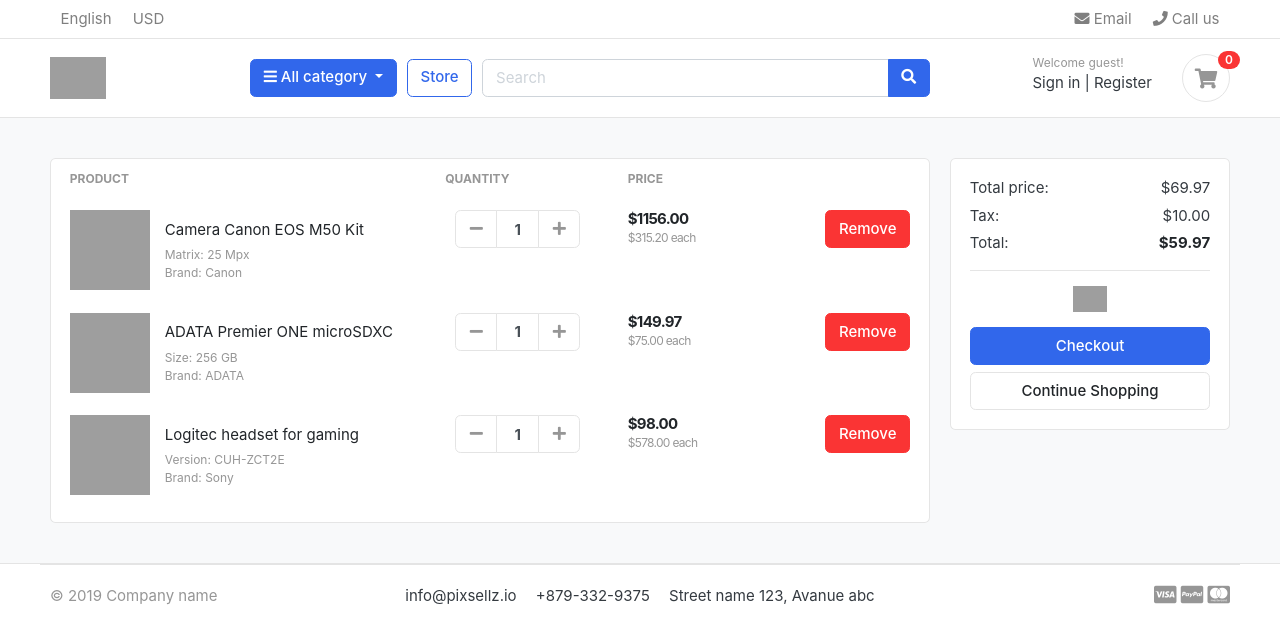
After one commit to azorlu80/ecommerce, a Django app: template templates/store/cart.html in a window 1280 px wide. The commit adds this page. Shown: the top 644 px of the page. Run offline with Django 3.2, Linux system fonts and the light colour scheme; the template is opened without the code that fills it, so the values that code supplies are empty; some libraries are stand-ins or nearby versions; some web fonts are replaced; grey boxes are pictures that could not be loaded.

Commit message:
second commit

```diff
--- /dev/null
+++ b/carts/urls.py
@@ -0,0 +1,7 @@
+from django.urls import path
+from . import views
+
+
+urlpatterns = [
+    path('', views.cart, name='cart')
+]
--- a/prosenin/settings.py
+++ b/prosenin/settings.py
@@ -38,6 +38,7 @@ INSTALLED_APPS = [
     'category',  # oluşturulan category eklendir.
     'accounts',
     'store',
+    'carts',
 ]
 
 MIDDLEWARE = [
--- a/prosenin/urls.py
+++ b/prosenin/urls.py
@@ -23,4 +23,5 @@ urlpatterns = [
                   path('admin/', admin.site.urls),
                   path('', views.home, name='home'),
                   path('store/', include('store.urls')),
+                  path('cart', include('carts.urls')),
               ] + static(settings.MEDIA_URL, document_root=settings.MEDIA_ROOT)
--- a/templates/includes/navbar.html
+++ b/templates/includes/navbar.html
@@ -45,7 +45,7 @@
 			</div>
 		</div>  <!-- category-wrap.// -->
 	</div> <!-- col.// -->
-	<a href="./store" class="btn btn-outline-primary">Store</a>
+	<a href="{% url 'store' %}" class="btn btn-outline-primary">Store</a>
 	<div class="col-lg  col-md-6 col-sm-12 col">
 		<form action="#" class="search">
 			<div class="input-group w-100">
--- /dev/null
+++ b/templates/store/cart.html
@@ -0,0 +1,162 @@
+{% extends 'base.html' %}
+
+{% block content %}
+<section class="section-content padding-y bg">
+<div class="container">
+
+<!-- ============================ COMPONENT 1 ================================= -->
+
+<div class="row">
+	<aside class="col-lg-9">
+<div class="card">
+<table class="table table-borderless table-shopping-cart">
+<thead class="text-muted">
+<tr class="small text-uppercase">
+  <th scope="col">Product</th>
+  <th scope="col" width="120">Quantity</th>
+  <th scope="col" width="120">Price</th>
+  <th scope="col" class="text-right" width="200"> </th>
+</tr>
+</thead>
+<tbody>
+<tr>
+	<td>
+		<figure class="itemside align-items-center">
+			<div class="aside"><img src="./images/items/11.jpg" class="img-sm"></div>
+			<figcaption class="info">
+				<a href="#" class="title text-dark">Camera Canon EOS M50 Kit</a>
+				<p class="text-muted small">Matrix: 25 Mpx <br> Brand: Canon</p>
+			</figcaption>
+		</figure>
+	</td>
+	<td>
+		<!-- col.// -->
+					<div class="col">
+						<div class="input-group input-spinner">
+							<div class="input-group-prepend">
+							<button class="btn btn-light" type="button" id="button-plus"> <i class="fa fa-minus"></i> </button>
+							</div>
+							<input type="text" class="form-control"  value="1">
+							<div class="input-group-append">
+							<button class="btn btn-light" type="button" id="button-minus"> <i class="fa fa-plus"></i> </button>
+							</div>
+						</div> <!-- input-group.// -->
+					</div> <!-- col.// -->
+	</td>
+	<td>
+		<div class="price-wrap">
+			<var class="price">$1156.00</var>
+			<small class="text-muted"> $315.20 each </small>
+		</div> <!-- price-wrap .// -->
+	</td>
+	<td class="text-right">
+	<a href="" class="btn btn-danger"> Remove</a>
+	</td>
+</tr>
+<tr>
+	<td>
+		<figure class="itemside align-items-center">
+			<div class="aside"><img src="./images/items/10.jpg" class="img-sm"></div>
+			<figcaption class="info">
+				<a href="#" class="title text-dark">ADATA Premier ONE microSDXC</a>
+				<p class="text-muted small">Size: 256 GB  <br> Brand: ADATA </p>
+			</figcaption>
+		</figure>
+	</td>
+	<td>
+		<!-- col.// -->
+					<div class="col">
+						<div class="input-group input-spinner">
+							<div class="input-group-prepend">
+							<button class="btn btn-light" type="button" id="button-plus"> <i class="fa fa-minus"></i> </button>
+							</div>
+							<input type="text" class="form-control"  value="1">
+							<div class="input-group-append">
+							<button class="btn btn-light" type="button" id="button-minus"> <i class="fa fa-plus"></i> </button>
+							</div>
+						</div> <!-- input-group.// -->
+					</div> <!-- col.// -->
+	</td>
+	<td>
+		<div class="price-wrap">
+			<var class="price">$149.97</var>
+			<small  class="text-muted"> $75.00 each </small>
+		</div> <!-- price-wrap .// -->
+	</td>
+	<td class="text-right">
+	<a href="" class="btn btn-danger"> Remove</a>
+	</td>
+</tr>
+<tr>
+	<td>
+		<figure class="itemside align-items-center">
+			<div class="aside"><img src="./images/items/9.jpg" class="img-sm"></div>
+			<figcaption class="info">
+				<a href="#" class="title text-dark">Logitec headset for gaming</a>
+				<p class="small text-muted">Version: CUH-ZCT2E  <br> Brand: Sony</p>
+			</figcaption>
+		</figure>
+	</td>
+	<td>
+		<!-- col.// -->
+					<div class="col">
+						<div class="input-group input-spinner">
+							<div class="input-group-prepend">
+							<button class="btn btn-light" type="button" id="button-plus"> <i class="fa fa-minus"></i> </button>
+							</div>
+							<input type="text" class="form-control"  value="1">
+							<div class="input-group-append">
+							<button class="btn btn-light" type="button" id="button-minus"> <i class="fa fa-plus"></i> </button>
+							</div>
+						</div> <!-- input-group.// -->
+					</div> <!-- col.// -->
+	</td>
+	<td>
+		<div class="price-wrap">
+			<var class="price">$98.00</var>
+			<small class="text-muted"> $578.00 each</small>
+		</div> <!-- price-wrap .// -->
+	</td>
+	<td class="text-right">
+		<a href="" class="btn btn-danger"> Remove</a>
+	</td>
+</tr>
+</tbody>
+</table>
+</div> <!-- card.// -->
+
+	</aside> <!-- col.// -->
+	<aside class="col-lg-3">
+
+		<div class="card">
+		<div class="card-body">
+			<dl class="dlist-align">
+			  <dt>Total price:</dt>
+			  <dd class="text-right">$69.97</dd>
+			</dl>
+			<dl class="dlist-align">
+			  <dt>Tax:</dt>
+			  <dd class="text-right"> $10.00</dd>
+			</dl>
+			<dl class="dlist-align">
+			  <dt>Total:</dt>
+			  <dd class="text-right text-dark b"><strong>$59.97</strong></dd>
+			</dl>
+			<hr>
+			<p class="text-center mb-3">
+				<img src="./images/misc/payments.png" height="26">
+			</p>
+			<a href="./place-order.html" class="btn btn-primary btn-block"> Checkout </a>
+			<a href="./store.html" class="btn btn-light btn-block">Continue Shopping</a>
+		</div> <!-- card-body.// -->
+		</div> <!-- card.// -->
+
+</aside> <!-- col.// -->
+
+
+</div> <!-- row.// -->
+<!-- ============================ COMPONENT 1 END .// ================================= -->
+
+</div> <!-- container .//  -->
+</section>
+{% endblock %}
```
